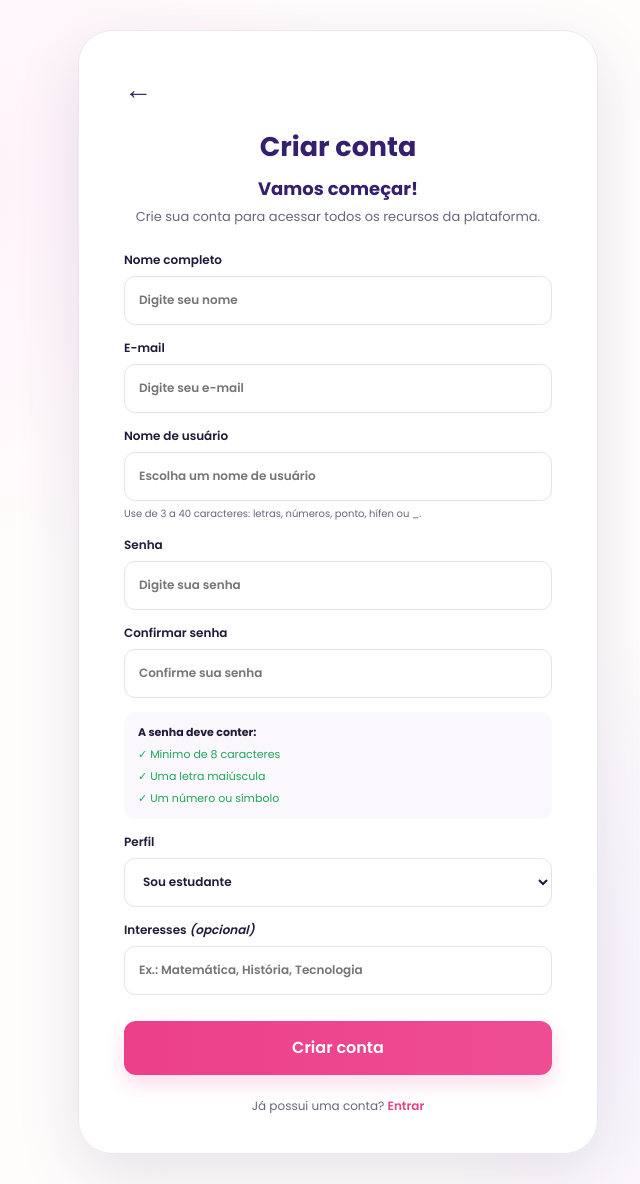
After one commit to Lucas-witch/S.A-Education, a PHP site: page /cadastro.php in a window 1280 px wide. The commit adds this page. Shown: the whole page, without its empty margins (302-942 px from the left). Run offline with PHP 8.4, Linux system fonts and the light colour scheme.

Commit message:
Criação da parte de cadastro e mais mudanças no estilo
Ainda Falta arrumar o css para a nova identidade visual

```diff
--- /dev/null
+++ b/cadastro.php
@@ -0,0 +1,87 @@
+<?php
+declare(strict_types=1);
+session_start();
+
+if (isset($_SESSION['usuario_id'])) {
+    header('Location: dashboard.php');
+    exit;
+}
+
+$erro = $_SESSION['erro_cadastro'] ?? '';
+$dados = $_SESSION['dados_cadastro'] ?? [];
+unset($_SESSION['erro_cadastro'], $_SESSION['dados_cadastro']);
+?>
+<!DOCTYPE html>
+<html lang="pt-BR">
+<head>
+    <meta charset="UTF-8">
+    <meta name="viewport" content="width=device-width, initial-scale=1.0">
+    <title>S.A Education | Criar conta</title>
+    <link rel="stylesheet" href="estilo.css">
+</head>
+<body>
+<main class="form-page">
+    <section class="form-card">
+        <a class="back" href="index.php">←</a>
+        <div class="page-title">
+            <h1>Criar conta</h1>
+            <p>Vamos começar!</p>
+            <span>Crie sua conta para acessar todos os recursos da plataforma.</span>
+        </div>
+
+        <?php if ($erro): ?>
+            <div class="alert error"><?= htmlspecialchars($erro) ?></div>
+        <?php endif; ?>
+
+        <form action="processa_cadastro.php" method="POST" autocomplete="on">
+            <label>Nome completo
+                <input type="text" name="nome_completo" placeholder="Digite seu nome" maxlength="120"
+                       value="<?= htmlspecialchars($dados['nome_completo'] ?? '') ?>" required>
+            </label>
+
+            <label>E-mail
+                <input type="email" name="email" placeholder="Digite seu e-mail" maxlength="180"
+                       value="<?= htmlspecialchars($dados['email'] ?? '') ?>" required>
+            </label>
+
+            <label>Nome de usuário
+                <input type="text" name="username" placeholder="Escolha um nome de usuário" maxlength="40"
+                       pattern="[A-Za-z0-9_.-]{3,40}" value="<?= htmlspecialchars($dados['username'] ?? '') ?>" required>
+                <small>Use de 3 a 40 caracteres: letras, números, ponto, hífen ou _.</small>
+            </label>
+
+            <label>Senha
+                <input type="password" name="senha" placeholder="Digite sua senha" minlength="8" required>
+            </label>
+
+            <label>Confirmar senha
+                <input type="password" name="confirmar_senha" placeholder="Confirme sua senha" minlength="8" required>
+            </label>
+
+            <div class="password-rules">
+                <b>A senha deve conter:</b>
+                <span>✓ Mínimo de 8 caracteres</span>
+                <span>✓ Uma letra maiúscula</span>
+                <span>✓ Um número ou símbolo</span>
+            </div>
+
+            <label>Perfil
+                <select name="perfil" required>
+                    <option value="estudante" <?= (($dados['perfil'] ?? '') === 'estudante') ? 'selected' : '' ?>>Sou estudante</option>
+                    <option value="professor" <?= (($dados['perfil'] ?? '') === 'professor') ? 'selected' : '' ?>>Sou professor</option>
+                </select>
+            </label>
+
+            <label>Interesses <em>(opcional)</em>
+                <input type="text" name="interesses" placeholder="Ex.: Matemática, História, Tecnologia"
+                       value="<?= htmlspecialchars($dados['interesses'] ?? '') ?>" maxlength="500">
+            </label>
+
+            <button class="btn btn-primary" type="submit">Criar conta</button>
+        </form>
+
+        <p class="switch">Já possui uma conta? <a href="login.php">Entrar</a></p>
+    </section>
+</main>
+</body>
+</html>
--- a/index.php
+++ b/index.php
@@ -34,6 +34,7 @@ if (isset($_SESSION['usuario_id'])) {
 
         <div class="ods-card">
             <strong>♥ Educação de qualidade<br>para todos!</strong>
+            <span>ODS 4 + ODS 5</span>
         </div>
     </section>
 
```
Also changed, not shown: database.sql (added, +15 -0 lines), login.php (added, +62 -0 lines), logout.php (added, +23 -0 lines).
